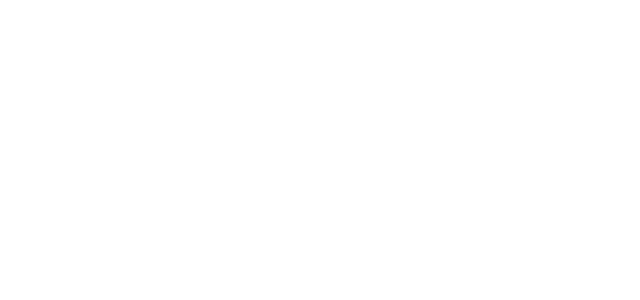
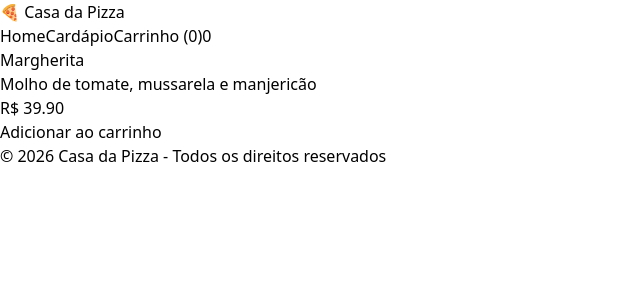
Before and after one commit to kelvin-dev23/pjt-pizzaria, a React (Vite) app: page /pizza/1 in a window 1280 px wide. Before the commit this address had no page. Shown: the top 300 px of the page, without its empty margins (0-640 px from the left). Built offline with nearby package versions, Linux system fonts and the light colour scheme.

Commit message:
feat: pagina de detalhes da pizza com rota dinamica

```diff
--- a/src/App.tsx
+++ b/src/App.tsx
@@ -7,6 +7,7 @@
 import Checkout from "./pages/Checkout"
 import Login from "./pages/Login"
 import Cadastro from "./pages/Cadastro"
+import PizzaDetalhe from "./pages/PizzaDetalhe"
 
 function App() {
   return (
@@ -18,6 +19,7 @@
         <Route path="/checkout" element={<Checkout />} />
         <Route path="/login" element={<Login />} />
         <Route path="/cadastro" element={<Cadastro />} />
+        <Route path="/pizza/:id" element={<PizzaDetalhe />} />
       </Route>
     </Routes>
   )
--- a/src/components/PizzaCards.tsx
+++ b/src/components/PizzaCards.tsx
@@ -1,12 +1,13 @@
-import type { Pizza } from "../types/Pizza"
-import { useCart } from "../context/useCart"
+import type { Pizza } from "../types/Pizza";
+import { useCart } from "../context/useCart";
+import { Link } from "react-router-dom";
 
 interface PizzaCardProps {
-  pizza: Pizza
+  pizza: Pizza;
 }
 
 export function PizzaCard({ pizza }: PizzaCardProps) {
-  const { adicionarAoCarrinho } = useCart()
+  const { adicionarAoCarrinho } = useCart();
   return (
     <div className="bg-white shadow-md rounded-xl p-4 w-72">
       <img
@@ -14,8 +15,10 @@
         alt={pizza.nome}
         className="w-full h-40 object-cover rounded-lg"
       />
+      <Link to={`/pizza/${pizza.id}`}>
+        <h2 className="text-xl font-bold hover:text-red-500">{pizza.nome}</h2>
+      </Link>
 
-      <h2 className="text-xl font-bold mt-2">{pizza.nome}</h2>
 
       <p className="text-gray-600 text-sm">{pizza.descricao}</p>
 
@@ -25,12 +28,12 @@
         </span>
 
         <button
-  onClick={() => adicionarAoCarrinho(pizza)}
-  className="bg-red-500 text-white px-3 py-1 rounded-lg hover:bg-red-600 transition"
->
-  Adicionar
-</button>
+          onClick={() => adicionarAoCarrinho(pizza)}
+          className="bg-red-500 text-white px-3 py-1 rounded-lg hover:bg-red-600 transition"
+        >
+          Adicionar
+        </button>
       </div>
     </div>
-  )
+  );
 }
--- a/src/pages/Cardapio.tsx
+++ b/src/pages/Cardapio.tsx
@@ -1,5 +1,6 @@
 import { pizzas } from "../data/pizzas"
 import  { PizzaCard } from "../components/PizzaCards"
+import { Link } from "react-router-dom"
 
 export function Cardapio() {
   return (
--- /dev/null
+++ b/src/pages/PizzaDetalhe.tsx
@@ -0,0 +1,31 @@
+import { useParams } from "react-router-dom"
+import { pizzas } from "../data/pizzas"
+import { useCart } from "../context/useCart"
+
+export default function PizzaDetalhe() {
+  const { id } = useParams()
+  const { adicionarAoCarrinho } = useCart()
+
+  const pizza = pizzas.find((p) => p.id === Number(id))
+
+  if (!pizza) {
+    return <h1>Pizza não encontrada</h1>
+  }
+
+  return (
+    <div className="p-8">
+      <h1 className="text-3xl font-bold mb-4">{pizza.nome}</h1>
+      <p className="mb-4">{pizza.descricao}</p>
+      <p className="text-xl font-semibold mb-4">
+        R$ {pizza.preco.toFixed(2)}
+      </p>
+
+      <button
+        onClick={() => adicionarAoCarrinho(pizza)}
+        className="bg-red-500 text-white px-4 py-2 rounded"
+      >
+        Adicionar ao carrinho
+      </button>
+    </div>
+  )
+}
```
